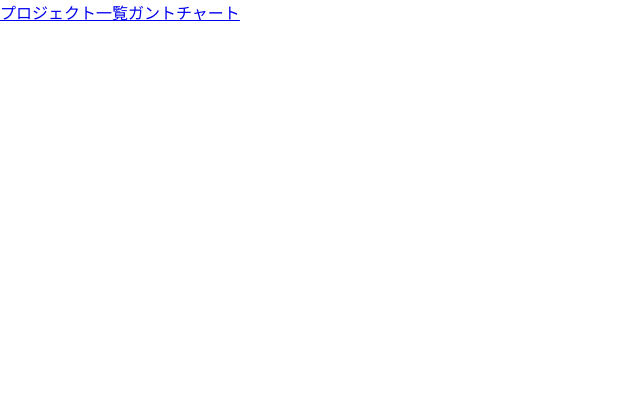
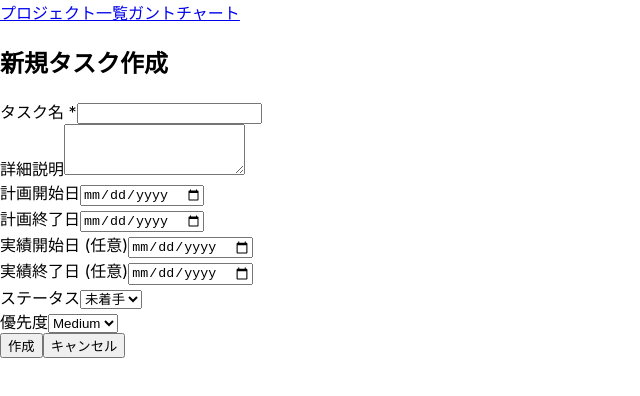
Before and after one commit to IgaFumi1112/task-gantt-app, a React (Create React App) app in the folder frontend/: page /projects/1/tasks/new in a window 1280 px wide. Before the commit this address had no page. Shown: the top 396 px of the page, without its empty margins (0-640 px from the left). Built offline with nearby package versions, Linux system fonts and the light colour scheme.

Commit message:
feat: Implement TaskForm for create/edit and enhance TaskDetail with edit link

```diff
--- a/frontend/src/components/task/TaskDetail.jsx
+++ b/frontend/src/components/task/TaskDetail.jsx
@@ -0,0 +1,50 @@
+// src/components/task/TaskDetail.jsx
+import React, { useEffect, useState } from 'react';
+import { useParams, Link } from 'react-router-dom';
+import { getTaskById } from '../../api/taskApi';
+
+export default function TaskDetail() {
+  const { taskId } = useParams();
+  const [task, setTask] = useState(null);
+  const [error, setError] = useState(null);
+
+  useEffect(() => {
+    getTaskById(taskId)
+      .then((res) => {
+        setTask(res.data);
+      })
+      .catch((err) => {
+        console.error(err);
+        setError('タスク情報の取得に失敗しました');
+      });
+  }, [taskId]);
+
+  if (error) return <p className="text-red-600">{error}</p>;
+  if (!task) return <p>読み込み中…</p>;
+
+  return (
+    <div className="max-w-xl mx-auto p-4 bg-white shadow rounded">
+      <h2 className="text-xl font-semibold mb-4">タスク詳細</h2>
+      <div>
+        <p><strong>タイトル：</strong>{task.title}</p>
+        <p><strong>説明：</strong>{task.description || '-'}</p>
+        <p><strong>計画期間：</strong>{task.plannedStartDate} ～ {task.plannedEndDate}</p>
+        <p><strong>実績期間：</strong>
+          {task.actualStartDate ? task.actualStartDate : '-'} ～ {task.actualEndDate ? task.actualEndDate : '-'}
+        </p>
+        <p><strong>進捗：</strong>{task.progress}%</p>
+        <p><strong>ステータス：</strong>{task.status}</p>
+        <p><strong>優先度：</strong>{task.priority}</p>
+      </div>
+      {/* 編集ボタン */}
+      <div className="mt-4">
+        <Link
+          to={`/projects/${task.projectId}/tasks/${task.id}/edit`}
+          className="px-4 py-2 bg-blue-500 text-white rounded hover:bg-blue-600"
+        >
+          編集
+        </Link>
+      </div>
+    </div>
+  );
+}
--- a/frontend/src/components/task/TaskForm.jsx
+++ b/frontend/src/components/task/TaskForm.jsx
@@ -0,0 +1,228 @@
+// src/components/task/TaskForm.jsx
+import React, { useState, useEffect } from 'react';
+import { useNavigate, useParams } from 'react-router-dom';
+import {
+  getTasksByProjectId,
+  getTaskById,
+  createTask,
+  updateTask,
+} from '../../api/taskApi';
+
+export default function TaskForm() {
+  const navigate = useNavigate();
+  const { projectId, taskId } = useParams(); // 編集モードなら taskId が存在
+
+  // フォーム入力用 state
+  const [title, setTitle] = useState('');
+  const [description, setDescription] = useState('');
+  const [plannedStartDate, setPlannedStartDate] = useState('');
+  const [plannedEndDate, setPlannedEndDate] = useState('');
+  const [actualStartDate, setActualStartDate] = useState('');
+  const [actualEndDate, setActualEndDate] = useState('');
+  const [status, setStatus] = useState('未着手');
+  const [priority, setPriority] = useState('Medium');
+
+  const [error, setError] = useState(null);
+
+  useEffect(() => {
+    if (taskId) {
+      // 編集モード → 既存タスク情報を取得
+      getTaskById(taskId)
+        .then((res) => {
+          const t = res.data;
+          setTitle(t.title);
+          setDescription(t.description || '');
+          setPlannedStartDate(t.plannedStartDate);
+          setPlannedEndDate(t.plannedEndDate);
+          setActualStartDate(t.actualStartDate || '');
+          setActualEndDate(t.actualEndDate || '');
+          setStatus(t.status);
+          setPriority(t.priority);
+        })
+        .catch((err) => {
+          console.error(err);
+          setError('タスク情報の取得に失敗しました');
+        });
+    }
+  }, [taskId]);
+
+  const handleSubmit = (e) => {
+    e.preventDefault();
+
+    // バリデーション
+    if (!title.trim()) {
+      alert('タスク名は必須です');
+      return;
+    }
+    if (plannedStartDate > plannedEndDate) {
+      alert('計画開始日は終了日以前を指定してください');
+      return;
+    }
+    if (actualStartDate && actualEndDate && actualStartDate > actualEndDate) {
+      alert('実績開始日は実績終了日以前を指定してください');
+      return;
+    }
+
+    const dto = {
+      projectId: parseInt(projectId, 10),
+      title,
+      description,
+      plannedStartDate,
+      plannedEndDate,
+      actualStartDate: actualStartDate || null,
+      actualEndDate: actualEndDate || null,
+      // サーバー側で progress を自動計算する想定なので、ここでは送らない
+      status,
+      priority,
+    };
+
+    if (taskId) {
+      // 編集モード
+      updateTask(taskId, dto)
+        .then(() => {
+          navigate(`/projects/${projectId}/tasks`);
+        })
+        .catch((err) => {
+          console.error(err);
+          alert('タスクの更新に失敗しました');
+        });
+    } else {
+      // 新規作成
+      createTask(dto)
+        .then(() => {
+          navigate(`/projects/${projectId}/tasks`);
+        })
+        .catch((err) => {
+          console.error(err);
+          alert('タスクの作成に失敗しました');
+        });
+    }
+  };
+
+  if (error) return <p className="text-red-600">{error}</p>;
+
+  return (
+    <div className="max-w-xl mx-auto p-4 bg-white shadow rounded">
+      <h2 className="text-xl font-semibold mb-4">
+        {taskId ? 'タスク編集' : '新規タスク作成'}
+      </h2>
+      <form onSubmit={handleSubmit} className="space-y-4">
+        {/* タスク名 */}
+        <div>
+          <label className="block mb-1 font-medium">
+            タスク名 <span className="text-red-500">*</span>
+          </label>
+          <input
+            type="text"
+            value={title}
+            onChange={(e) => setTitle(e.target.value)}
+            className="w-full border border-gray-300 rounded px-2 py-1"
+            required
+          />
+        </div>
+
+        {/* 詳細説明 */}
+        <div>
+          <label className="block mb-1 font-medium">詳細説明</label>
+          <textarea
+            value={description}
+            onChange={(e) => setDescription(e.target.value)}
+            className="w-full border border-gray-300 rounded px-2 py-1"
+            rows="3"
+          />
+        </div>
+
+        {/* 計画開始日 */}
+        <div>
+          <label className="block mb-1 font-medium">計画開始日</label>
+          <input
+            type="date"
+            value={plannedStartDate}
+            onChange={(e) => setPlannedStartDate(e.target.value)}
+            className="border border-gray-300 rounded px-2 py-1"
+            required
+          />
+        </div>
+
+        {/* 計画終了日 */}
+        <div>
+          <label className="block mb-1 font-medium">計画終了日</label>
+          <input
+            type="date"
+            value={plannedEndDate}
+            onChange={(e) => setPlannedEndDate(e.target.value)}
+            className="border border-gray-300 rounded px-2 py-1"
+            required
+          />
+        </div>
+
+        {/* 実績開始日 */}
+        <div>
+          <label className="block mb-1 font-medium">実績開始日 (任意)</label>
+          <input
+            type="date"
+            value={actualStartDate}
+            onChange={(e) => setActualStartDate(e.target.value)}
+            className="border border-gray-300 rounded px-2 py-1"
+          />
+        </div>
+
+        {/* 実績終了日 */}
+        <div>
+          <label className="block mb-1 font-medium">実績終了日 (任意)</label>
+          <input
+            type="date"
+            value={actualEndDate}
+            onChange={(e) => setActualEndDate(e.target.value)}
+            className="border border-gray-300 rounded px-2 py-1"
+          />
+        </div>
+
+        {/* ステータス */}
+        <div>
+          <label className="block mb-1 font-medium">ステータス</label>
+          <select
+            value={status}
+            onChange={(e) => setStatus(e.target.value)}
+            className="border border-gray-300 rounded px-2 py-1"
+          >
+            <option value="未着手">未着手</option>
+            <option value="進行中">進行中</option>
+            <option value="完了">完了</option>
+          </select>
+        </div>
+
+        {/* 優先度 */}
+        <div>
+          <label className="block mb-1 font-medium">優先度</label>
+          <select
+            value={priority}
+            onChange={(e) => setPriority(e.target.value)}
+            className="border border-gray-300 rounded px-2 py-1"
+          >
+            <option value="High">High</option>
+            <option value="Medium">Medium</option>
+            <option value="Low">Low</option>
+          </select>
+        </div>
+
+        {/* 送信ボタン */}
+        <div>
+          <button
+            type="submit"
+            className="px-4 py-2 bg-green-500 text-white rounded hover:bg-green-600"
+          >
+            {taskId ? '更新' : '作成'}
+          </button>
+          <button
+            type="button"
+            onClick={() => navigate(`/projects/${projectId}/tasks`)}
+            className="ml-2 px-4 py-2 bg-gray-300 rounded hover:bg-gray-400"
+          >
+            キャンセル
+          </button>
+        </div>
+      </form>
+    </div>
+  );
+}
--- a/frontend/src/router/index.js
+++ b/frontend/src/router/index.js
@@ -6,16 +6,19 @@ import TasksPage     from '../pages/TasksPage';
 import GanttPage     from '../pages/GanttPage';
 import ProjectDetail from '../components/project/ProjectDetail';
 import TaskDetail    from '../components/task/TaskDetail';
-import ProjectForm  from '../components/project/ProjectForm'; // 新規追加
+import ProjectForm   from '../components/project/ProjectForm';
+import TaskForm      from '../components/task/TaskForm'; // 新規作成／編集用
 
 export default function AppRouter() {
   return (
     <Routes>
       <Route path="/" element={<Navigate to="/projects" />} />
       <Route path="/projects" element={<ProjectsPage />} />
-      <Route path="/projects/new" element={<ProjectForm />} />                      {/* 新規作成 */}
-      <Route path="/projects/:projectId/edit" element={<ProjectForm />} />         {/* 編集 */}
+      <Route path="/projects/new" element={<ProjectForm />} />
+      <Route path="/projects/:projectId/edit" element={<ProjectForm />} />
       <Route path="/projects/:projectId/tasks" element={<TasksPage />} />
+      <Route path="/projects/:projectId/tasks/new" element={<TaskForm />} />            {/* 新規タスク */}
+      <Route path="/projects/:projectId/tasks/:taskId/edit" element={<TaskForm />} />  {/* タスク編集 */}
       <Route path="/projects/:projectId/gantt" element={<GanttPage />} />
       <Route path="/projects/:projectId" element={<ProjectDetail />} />
       <Route path="/tasks/:taskId" element={<TaskDetail />} />
```
